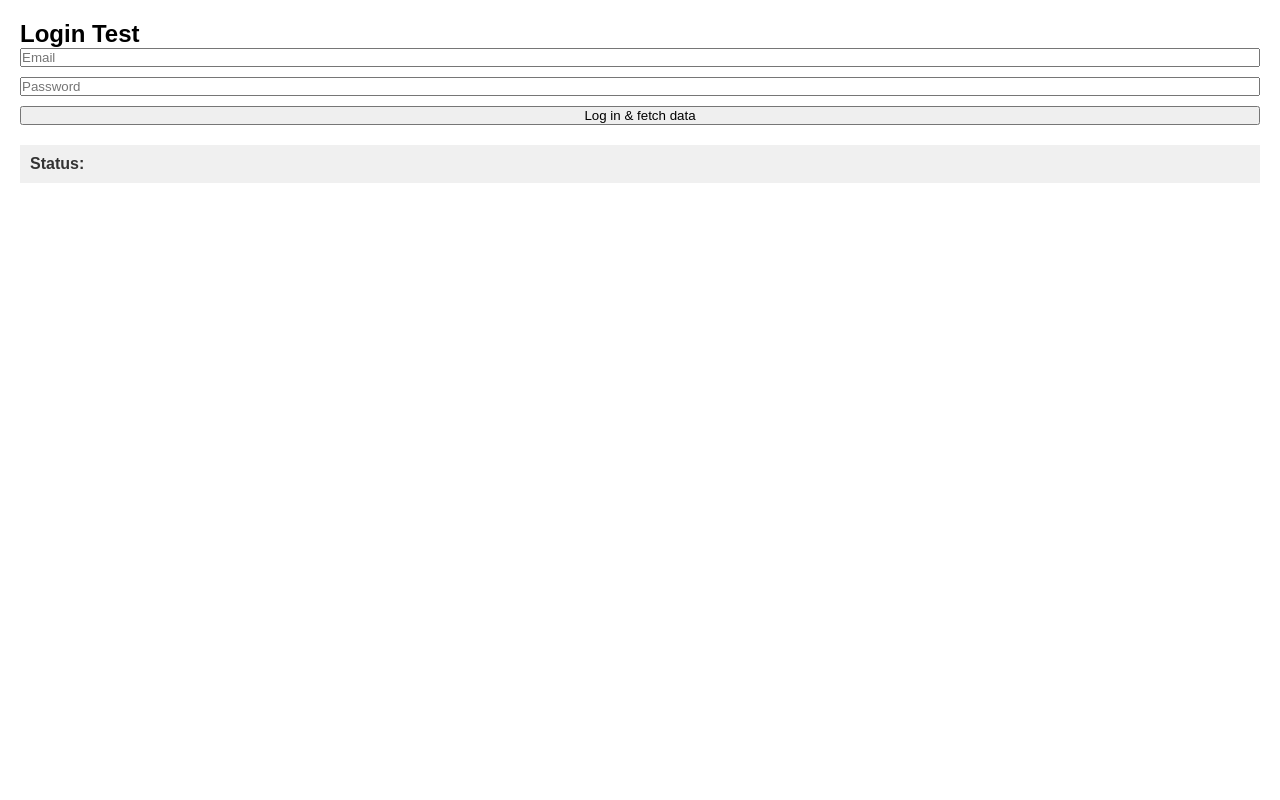
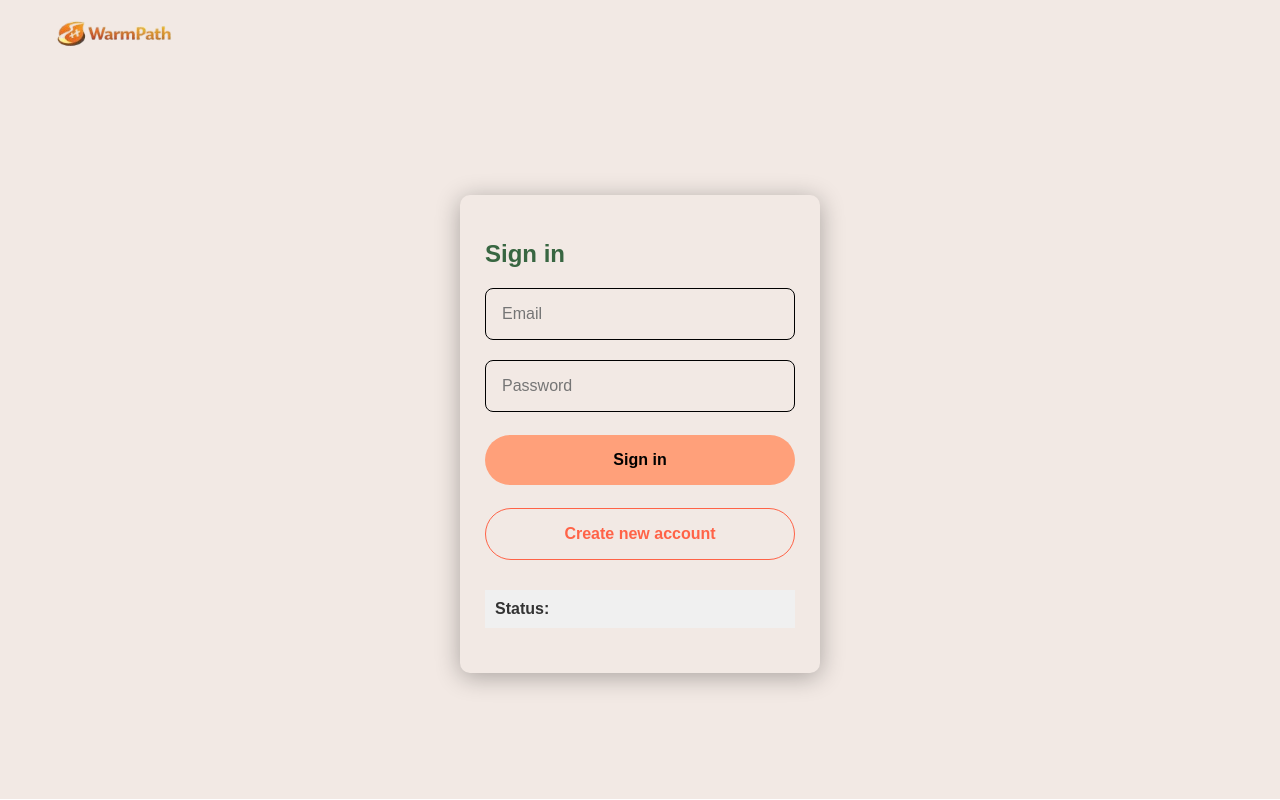
Before and after one commit to Le-Zu/WarmPath, a React (Vite) app in the folder warm-path/: page /logintest in a window 1280 px wide. Built offline with nearby package versions, Linux system fonts and the light colour scheme; no server answers; a web font is replaced by a local one.

Commit message:
Login page design (#41)
* Added Logo

* Input boxes design

* Sign in button design

* Centered form

* Background color to match HomePage and fixed white space at bottom

* Linked logo to HomePage

* Added Create account button and hover effects

* Modified button type

```diff
--- a/warm-path/src/pages/logintest.jsx
+++ b/warm-path/src/pages/logintest.jsx
@@ -1,42 +1,48 @@
 import { useState } from "react";
 import { signInWithEmailAndPassword } from "firebase/auth";
 import { auth } from "../firebase";
+import { Link } from "react-router-dom";
 
 export default function LoginTest() {
    const [email, setEmail] = useState("");
    const [password, setPassword] = useState("");
    const [backendMessage, setbackendMessage] = useState("");
+   const [hovered, setHovered] = useState(false);
+   const [hovered2, setHovered2] = useState(false);
 
    const handleLoginAndFetch = async (e) => {
       e.preventDefault();
-        setbackendMessage('Logging in...');
+      setbackendMessage("Logging in...");
       try {
          // log the user into Firebase
-            const userCredential = await signInWithEmailAndPassword(auth, email, password);
+         const userCredential = await signInWithEmailAndPassword(
+            auth,
+            email,
+            password,
+         );
          const user = userCredential.user;
          setbackendMessage(`Logged in as ${user.email}`);
 
          // Request the secure ID token for this specific user
          //Calling this method automatically refreshes the token if it has expired
          const token = await user.getIdToken();
-            setbackendMessage('Login successful. Sending token to backend...');
+         setbackendMessage("Login successful. Sending token to backend...");
 
          // Dynamically sets the API URL based on the environment
          const apiUrl = import.meta.env.VITE_API_URL || "http://localhost:5000";
 
          // Send the request to Express server
          const response = await fetch(`${apiUrl}/api/test-auth`, {
-                method: 'GET',
+            method: "GET",
             headers: {
-                    'Authorization': `Bearer ${token}`,
-                    'Content-Type': 'application/json'
-                }
+               Authorization: `Bearer ${token}`,
+               "Content-Type": "application/json",
+            },
          });
 
          // Read the backend's response
          const data = await response.json();
          setbackendMessage(`Backend says: ${JSON.stringify(data)}`);
-
       } catch (error) {
          console.error("Login error during auth or fetch:", error);
          setbackendMessage(`Login failed: ${error.message}`);
@@ -44,15 +50,77 @@ export default function LoginTest() {
    };
 
    return (
-        <div style = {{padding: '20px', fontFamily: 'Arial'}}>
-            <h2>Login Test</h2>
-            <form onSubmit={handleLoginAndFetch} style={{ display: 'flex', flexDirection: 'column', gap: '10px' }}>
+      <div
+         style={{
+            background: "#f2e9e4",
+            padding: "20px",
+            color: "#386641",
+            fontFamily: "sans-serif",
+         }}
+      >
+         <Link to="/">
+            <img
+               src="/logo.png"
+               alt="Logo"
+               style={{
+                  height: "46px",
+                  display: "block",
+                  marginBottom: "2rem",
+                  padding: "0.08rem 2rem",
+                  marginTop: "-0.55rem",
+                  marginLeft: "-0.24rem",
+               }}
+            />
+         </Link>
+         <div
+            style={{
+               display: "flex",
+               justifyContent: "center",
+               alignItems: "center",
+               minHeight: "calc(100vh - 110px)",
+            }}
+         >
+            <div
+               style={{
+                  display: "flex",
+                  flexDirection: "column",
+                  width: "360px",
+                  gap: "10px",
+                  boxShadow: "0 4px 24px rgba(0, 0, 0, 0.3)",
+                  padding: "45px 25px",
+                  borderRadius: "10px",
+               }}
+            >
+               <h2
+                  style={{
+                     fontSize: "1.5rem",
+                  }}
+               >
+                  Sign in
+               </h2>
+               <form
+                  onSubmit={handleLoginAndFetch}
+                  style={{
+                     display: "flex",
+                     flexDirection: "column",
+                     gap: "10px",
+                  }}
+               >
                   <input
                      type="email"
                      placeholder="Email"
                      value={email}
                      onChange={(e) => setEmail(e.target.value)}
                      required
+                     style={{
+                        backgroundColor: "#f2e9e4",
+                        width: "100%",
+                        marginTop: "10px",
+                        padding: "1rem 1rem",
+                        borderRadius: "8px",
+                        border: "1px solid",
+                        fontSize: "1rem",
+                     }}
                   />
                   <input
                      type="password"
@@ -60,11 +128,70 @@ export default function LoginTest() {
                      value={password}
                      onChange={(e) => setPassword(e.target.value)}
                      required
+                     style={{
+                        backgroundColor: "#f2e9e4",
+                        width: "100%",
+                        marginTop: "10px",
+                        padding: "1rem 1rem",
+                        borderRadius: "8px",
+                        border: "1px solid",
+                        fontSize: "1rem",
+                     }}
                   />
-                <button type="submit"> Log in & fetch data</button>
+                  <button
+                     type="submit"
+                     onMouseEnter={() => setHovered(true)}
+                     onMouseLeave={() => setHovered(false)}
+                     style={{
+                        backgroundColor: hovered ? "#e8825a" : "LightSalmon",
+                        width: "100%",
+                        padding: "1rem 1rem",
+                        borderRadius: "100px",
+                        border: "1px  ",
+                        fontSize: "1rem",
+                        fontWeight: "bold",
+                        marginTop: ".8rem",
+                        cursor: "pointer",
+                        transition: "background-color 0.1s",
+                     }}
+                  >
+                     Sign in
+                  </button>
+                  <button
+                     type="button"
+                     onClick={() => {}}
+                     onMouseEnter={() => setHovered2(true)}
+                     onMouseLeave={() => setHovered2(false)}
+                     style={{
+                        backgroundColor: hovered2 ? "#ecc6b5" : "#f2e9e4",
+                        width: "100%",
+                        padding: "1rem 1rem",
+                        borderRadius: "100px",
+                        border: "1px  ",
+                        fontSize: "1rem",
+                        fontWeight: "bold",
+                        marginTop: ".8rem",
+                        border: "1px solid",
+                        borderColor: "Tomato",
+                        color: "Tomato",
+                        cursor: "pointer",
+                        transition: "background-color 0.1s",
+                     }}
+                  >
+                     Create new account
+                  </button>
                </form>
-            <div style={{ marginTop: '20px', padding: '10px', backgroundColor: '#f0f0f0', color: '#333' }}>
+               <div
+                  style={{
+                     marginTop: "20px",
+                     padding: "10px",
+                     backgroundColor: "#f0f0f0",
+                     color: "#333",
+                  }}
+               >
                   <strong>Status:</strong> {backendMessage}
+               </div>
+            </div>
          </div>
       </div>
    );
```
Lines whose indentation alone changed are shown as unchanged.
